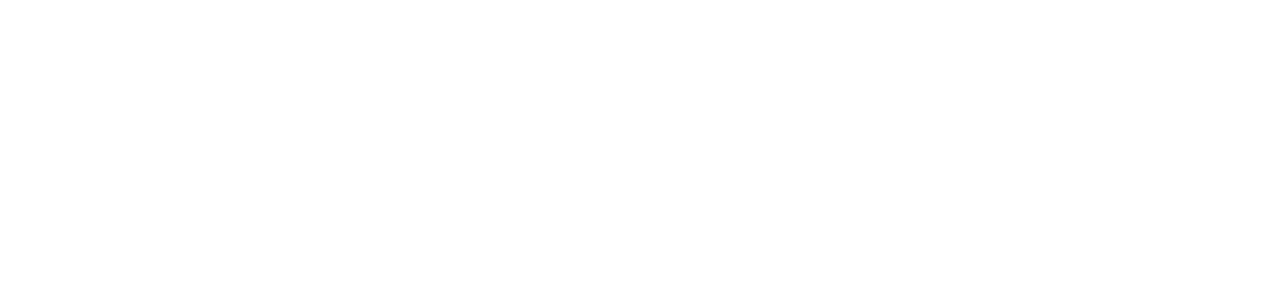
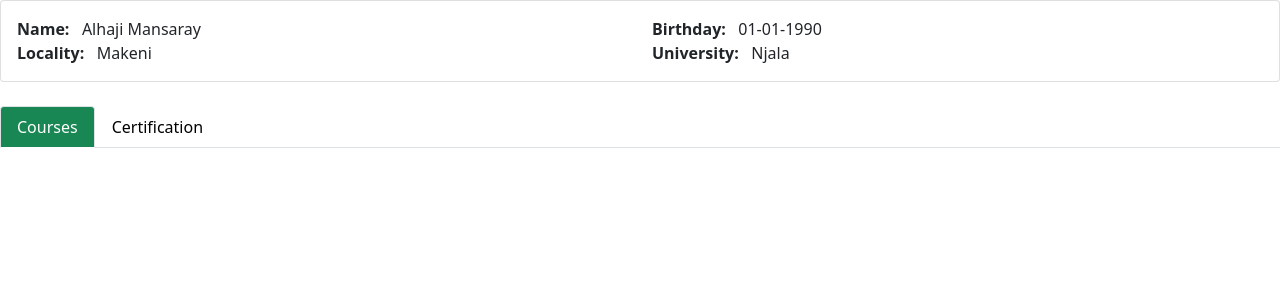
Before and after one commit to alhajimansaray/ubuntu-postgraduate-angular, an Angular app: page /students-file/1 in a window 1280 px wide. Before the commit this address led to /. Shown: the top 300 px of the page. Built offline with nearby package versions, Linux system fonts and the light colour scheme.

Commit message:
Student-file and Commenting of lines of code

```diff
--- a/src/app/app-routing.module.ts
+++ b/src/app/app-routing.module.ts
@@ -9,7 +9,7 @@
 const appRoutes: Routes = [
   { path: '', component: HomeComponent },
   { path: 'students', component: StudentsFormComponent },
-  { path: 'students-file', component: StudentsFileComponent },
+  { path: 'students-file/:id', component: StudentsFileComponent },
   { path: ' ', redirectTo: 'home', pathMatch: 'full' }
 ];
 
--- a/src/app/components/students/students-file/students-file.component.html
+++ b/src/app/components/students/students-file/students-file.component.html
@@ -2,12 +2,12 @@
   <div class="card">
     <div class="card-body">
       <div class="row">
-        <div class="col"><strong>Name:</strong> Student1</div>
-        <div class="col"><strong>Birthday:</strong> 01/01/1990</div>
+        <div class="col"><strong>Name:&nbsp; &nbsp;</strong>{{studentFile.name}}</div>
+        <div class="col"><strong>Birthday:&nbsp; &nbsp;</strong>{{studentFile.birthday}}</div>
       </div>
       <div class="row">
-        <div class="col"><strong>Locality:</strong> Makeni</div>
-        <div class="col"><strong>University:</strong> University of Makeni</div>
+        <div class="col"><strong>Locality:&nbsp; &nbsp;</strong>{{studentFile.locality}}</div>
+        <div class="col"><strong>University:&nbsp; &nbsp;</strong>{{studentFile.university}}</div>
       </div>
     </div>
   </div>
@@ -26,7 +26,7 @@
   </li>
 
 </ul>
-<!-- Navigating Tab  -->
+<!-- End of Navigating Tab  -->
 
 <!-- Content of the Tab -->
 <div class="tab-content" id="ex1-content">
--- a/src/app/components/students/students-file/students-file.component.ts
+++ b/src/app/components/students/students-file/students-file.component.ts
@@ -1,4 +1,7 @@
 import { Component, OnInit } from '@angular/core';
+import {Student} from "../../../Modal/Student";
+import {StudentServiceService} from "../../../services/student-service.service";
+import {ActivatedRoute} from "@angular/router";
 
 @Component({
   selector: 'app-students-file',
@@ -7,9 +10,32 @@
 })
 export class StudentsFileComponent implements OnInit {
 
-  constructor() { }
+  // Variable that holds the Student Id from the url
+  studentId: number;
+
+  // Object created to binding the Student-file Template (String Interpolation)
+studentFile: Student = new Student();
+
+
+  // Activated Route inject it into the Student-file component using dependency injection
+
+  constructor(private studentService: StudentServiceService, private route: ActivatedRoute) { }
 
   ngOnInit() {
+
+    // Initialize to getting the Student Id from the url (router parameter)
+    this.studentId = + this.route.snapshot.paramMap.get("id");
+
+
+   // Initialize to getting the student by Id from the original Student array in service
+    this.getStudentFile(this.studentId);
+  }
+
+  // Method from the service to finding a student file by Id
+  getStudentFile(studentId: number){
+
+    this.studentFile =  this.studentService.getStudentFile(studentId);
+
   }
 
 }
--- a/src/app/components/students/students-form/students-form.component.html
+++ b/src/app/components/students/students-form/students-form.component.html
@@ -63,8 +63,6 @@
 
 
   <!--Student Table-->
-
-
     <table class="table table-sm table-bordered">
         <thead>
         <tr class="bg-success text-white" align="center" >
@@ -78,9 +76,10 @@
         </thead>
         <tbody>
         <tr *ngFor="let students of allStudents; let myIndex = index" align="center">
-            <td class="text-center" style="border: hidden"><a class="text-info" title="Load"  routerLink="/students-file" ><i class="far fa-file-alt"></i></a></td>
+            <td class="text-center" style="border: hidden"><a class="text-info" title="Load"  [routerLink]="['/students-file', students.id]" ><i class="far fa-file-alt"></i></a></td>
             <td class="text-center" data-toggle="modal" data-target="#editModal" style="border: hidden"><a class="text-danger" title="Edit" (click)="editStudent(students.id)"><i class="fas fa-pencil-alt"></i></a></td>
           <td class="text-center" style="border: hidden"><a class="text-danger" title="Delete" (click)="deleteMsg(myIndex)"><i class="fa fa-times"></i></a></td>
+
 
 <!--Binding table Data to Students array-->
 
@@ -186,7 +185,7 @@
   <div class="modal-dialog" >
     <div class="modal-content">
       <div class="modal-header btn-success">
-        <h5 class="modal-title">Edit Student</h5>
+        <h5 class="modal-title">Edit Student&nbsp;/&nbsp;{{student.name}}</h5>
       </div>
       <div class="modal-body">
         <form #editForm="ngForm" (ngSubmit)="ngSubmit" >
--- a/src/app/components/students/students-form/students-form.component.ts
+++ b/src/app/components/students/students-form/students-form.component.ts
@@ -1,7 +1,6 @@
 import { Component, OnInit } from '@angular/core';
 import {Student} from '../../../Modal/Student';
 import {StudentServiceService} from '../../../services/student-service.service';
-import {from} from "rxjs";
 import {NgForm} from "@angular/forms";
 
 
@@ -14,11 +13,15 @@
 })
 export class StudentsFormComponent implements OnInit {
 
+  // Fields created for the filter method
   searchName: string;
   searchYear: any;
   searchActive: string;
 
+  // Student Array for holding student data from the Service Array
   allStudents: Student[]=[];
+
+  // Creating object of the array for 2 way binding of the New and Edit Modals
   student: Student = new Student();
 
   constructor(private studentService: StudentServiceService) {
@@ -27,6 +30,7 @@
 
   ngOnInit() {
 
+    // Method to Initial and get the data from the Student Arrray located in the service
     this.studentService.getAllStudent().subscribe(dataFromOriginalArray =>{
 
       this.allStudents = dataFromOriginalArray;
@@ -35,21 +39,32 @@
 
   }
 
+  // End of Initialization
 
 
+  // Method for deleting a student from the original array
   deleteMsg(id:number)
   {
      this.allStudents.splice(id, 1);
      alert("Confirm Delete")
   }
 
+  // End of delete method
+
+
+
+  // Method for adding a student to the original array
   addStudent(newStudent: Student, form: NgForm) {
     this.studentService.saveStudent(newStudent);
     document.getElementById('studentModal').click(); // this line close the modal after saving
-     alert("Confirm Details before saving ")
+     alert("Confirm Details before saving ") // Alert
   }
 
+  // End of Adding Method
 
+
+
+  // Implementing Filter Method
   filterStudent(searchName:string,searchYear: number,searchActive:string) {
 
     console.log(searchName);
@@ -58,15 +73,22 @@
 
    return this.allStudents.filter(student => student.name === searchName || student.year===searchYear || student.active===searchActive);
   }
+// End of Filter Method
 
 
+
+  // Method for editing a student in the original array
   editStudent(studentId: number){
 
        this.student = this.allStudents.find( student => student.id == studentId);
+    // document.getElementById('editModal').click();
   }
+// End of Editing Method
 
 
+  // Method for Resetting a form
   cleanForm( form: NgForm){
     form.reset();
   }
 }
+// End of Resetting Method
--- a/src/app/services/student-service.service.ts
+++ b/src/app/services/student-service.service.ts
@@ -11,6 +11,10 @@
   providedIn: 'root'
 })
 export class StudentServiceService {
+
+
+
+  // Original Students Array
 
   private  studentList: Student[] = [
     {id: 1, name: 'Alhaji Mansaray', birthday: '01-01-1990', locality: 'Makeni', year: '2021', university: 'Njala', active: 'Yes'},
@@ -43,4 +47,11 @@
     return null;
   }
 
+  // Method to finding the Student File
+  getStudentFile(studentId: number){
+
+    return this.studentList.find( student => student.id == studentId);
+
+  }
+
 }
```
